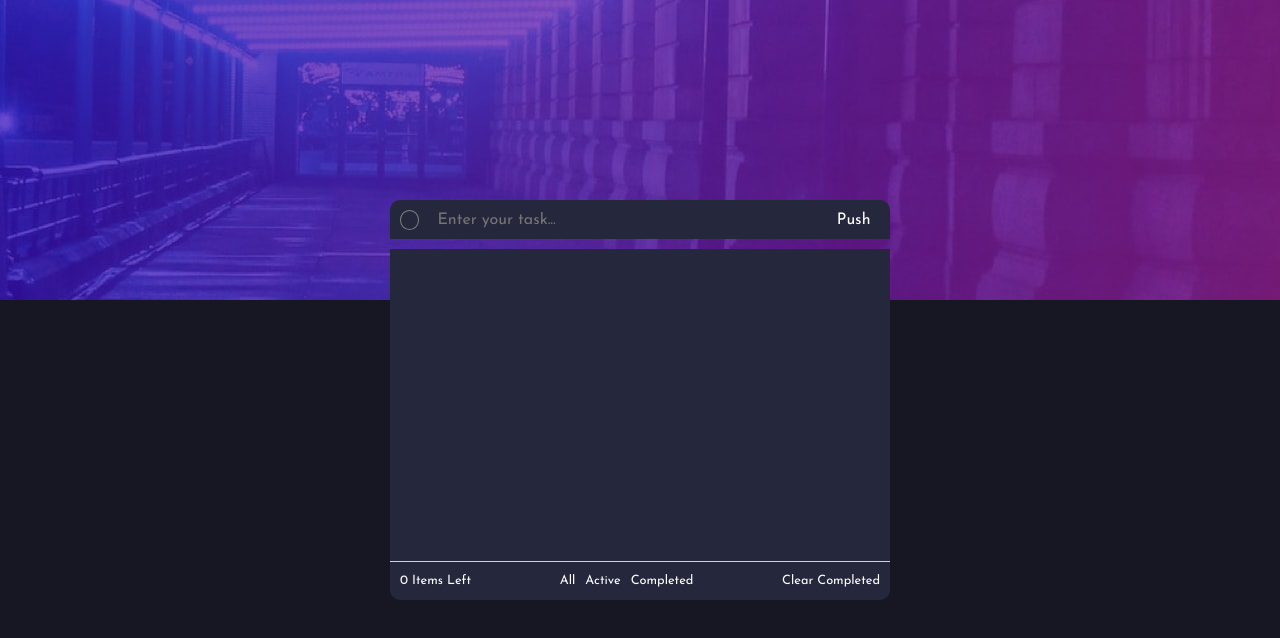
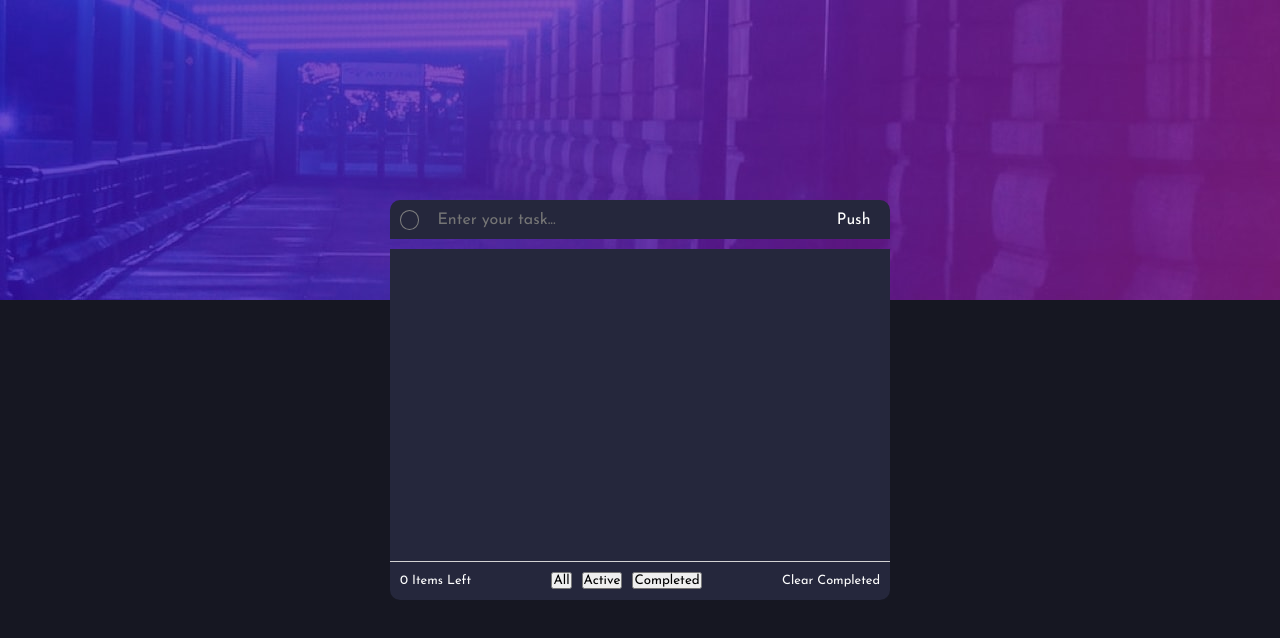
Before and after one commit to FedericoMulas8/Todo-List-react-typescript, a React (Create React App) app: page / in a window 1280 px wide. Shown: the top 638 px of the page. Built offline with nearby package versions, Linux system fonts and the light colour scheme.

Commit message:
fix handler

```diff
--- a/package.json
+++ b/package.json
@@ -14,6 +14,7 @@
     "react-dom": "^18.2.0",
     "react-scripts": "5.0.1",
     "typescript": "^4.8.4",
+    "vm-browserify": "^1.1.2",
     "web-vitals": "^2.1.4"
   },
   "scripts": {
--- a/src/Active.tsx
+++ b/src/Active.tsx
@@ -1,8 +1,4 @@
-import { useTodo } from "./useTodo";
-
 export function Active(props: any) {
-  //   const { handleRemove, handleCompleted } = useTodo();
-
   return (
     <div className="active">
       <ul>
--- a/src/App.tsx
+++ b/src/App.tsx
@@ -1,6 +1,6 @@
 import React from "react";
 import { Todo } from "./Todo";
-import "./Style/style.css";
+import "./style/style.css";
 
 export default function App(): JSX.Element {
   return <Todo />;
--- a/src/Todo.tsx
+++ b/src/Todo.tsx
@@ -14,6 +14,7 @@ export function Todo(): JSX.Element {
     handleCompleted,
     handleRemoveCompleted,
     handleSelection,
+    handleAllSelection,
   } = useTodo();
 
   return (
@@ -44,23 +45,23 @@ export function Todo(): JSX.Element {
             <p>{list.length} Items Left</p>
           </div>
           <div className="select">
-            <p data-value={selection.all} id="all" onClick={handleSelection}>
+            <button value={selection.all} name="all" onClick={handleSelection}>
               All
-            </p>
-            <p
-              data-value={selection.active}
-              id="active"
+            </button>
+            <button
+              value={selection.active}
+              name="active"
               onClick={handleSelection}
             >
               Active
-            </p>
-            <p
-              data-value={selection.complete}
-              id="complete"
+            </button>
+            <button
+              value={selection.complete}
+              name="complete"
               onClick={handleSelection}
             >
               Completed
-            </p>
+            </button>
           </div>
           <div className="reset">
             <p>Clear Completed</p>
--- a/src/useTodo.tsx
+++ b/src/useTodo.tsx
@@ -11,6 +11,7 @@ type Todo = {
   handleCompleted(i: number): void;
   handleRemoveCompleted(i: number): void;
   handleSelection(target: any): void;
+  handleAllSelection(): void;
 };
 
 type Event = {
@@ -18,11 +19,9 @@ type Event = {
   value: string;
 };
 
-type Selection = {
-  all: boolean;
-  active: boolean;
-  complete: boolean;
-};
+interface Selection {
+  [string: string]: boolean;
+}
 
 export function useTodo(): Todo {
   const [todo, setTodo] = useState<string>(""); // a state to store user input
@@ -34,6 +33,8 @@ export function useTodo(): Todo {
     active: false,
     complete: false,
   });
+
+  const [all, setAll] = useState(true); // state check for all button
 
   function handleChange({ target }: Event) {
     setTodo(target.value);
@@ -70,16 +71,21 @@ export function useTodo(): Todo {
     });
   }
 
-  function handleSelection({ target }: any) {
-    let id: string = target.id;
-    let value: boolean = target.dataset.value;
-    setSelection((prev) => {
+  function handleAllSelection() {
+    setAll(!all);
+    console.log(selection.all);
+  }
+
+  function handleSelection(event: React.MouseEvent<HTMLButtonElement>): void {
+    const target = event.target as HTMLButtonElement;
+    console.log(target);
+    let name: string = target.name;
+    setSelection((prev: Selection) => {
       return {
-        ...selection,
-        [id]: !value,
+        ...prev,
+        [name]: !prev[name],
       };
     });
-    console.log(target, selection);
   }
 
   return {
@@ -93,5 +99,24 @@ export function useTodo(): Todo {
     handleCompleted,
     handleRemoveCompleted,
     handleSelection,
+    handleAllSelection,
   };
 }
+
+/*
+function handleSelection(
+    event: React.MouseEventHandler<HTMLButtonElement> | undefined
+  ): void {
+
+    console.log(event.target);
+    let name: string = event.target.name;
+    const value: string = event.target.value;
+    // console.log(selection, name, value);
+    setSelection((prev: Selection) => {
+      return {
+        ...selection,
+        [name]: !selection[name],
+      };
+    });
+  }
+  */
```
Also changed, not shown: 2 other files (tests, documents, lock files or other folders).
